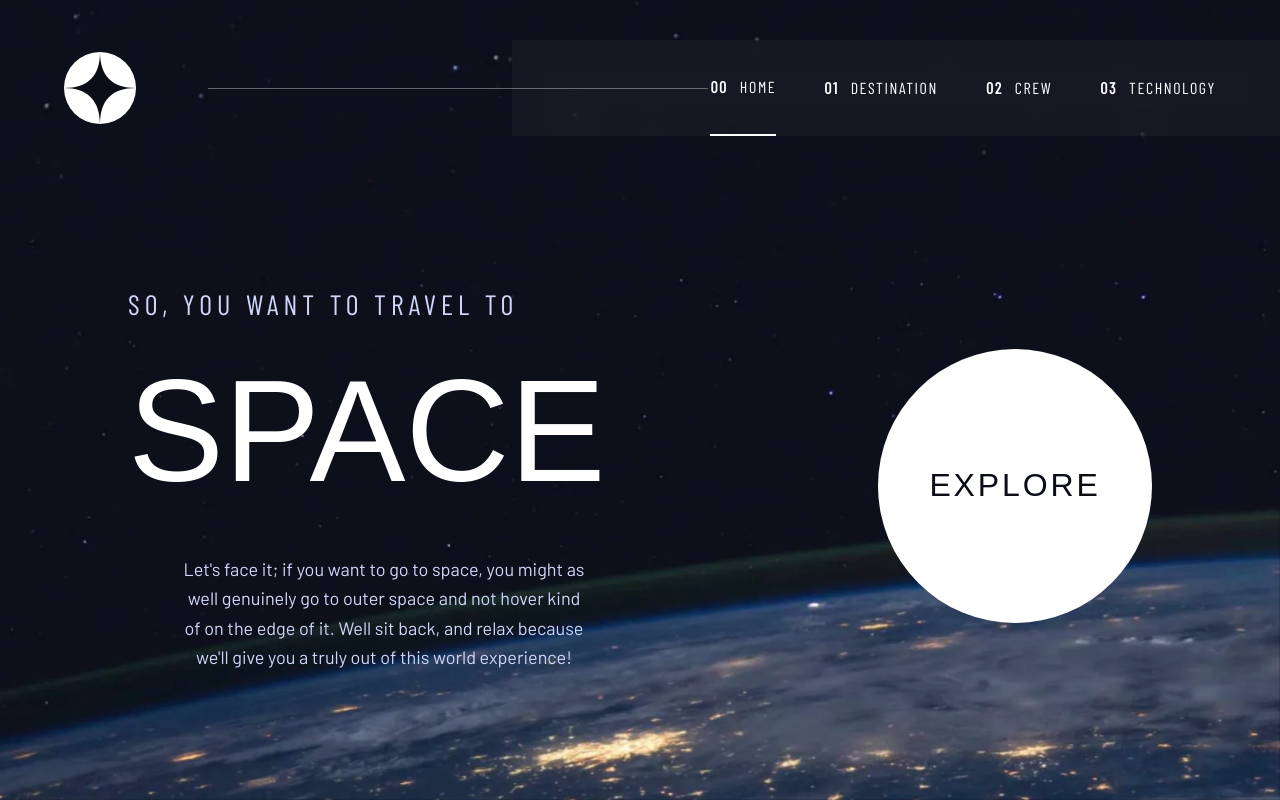
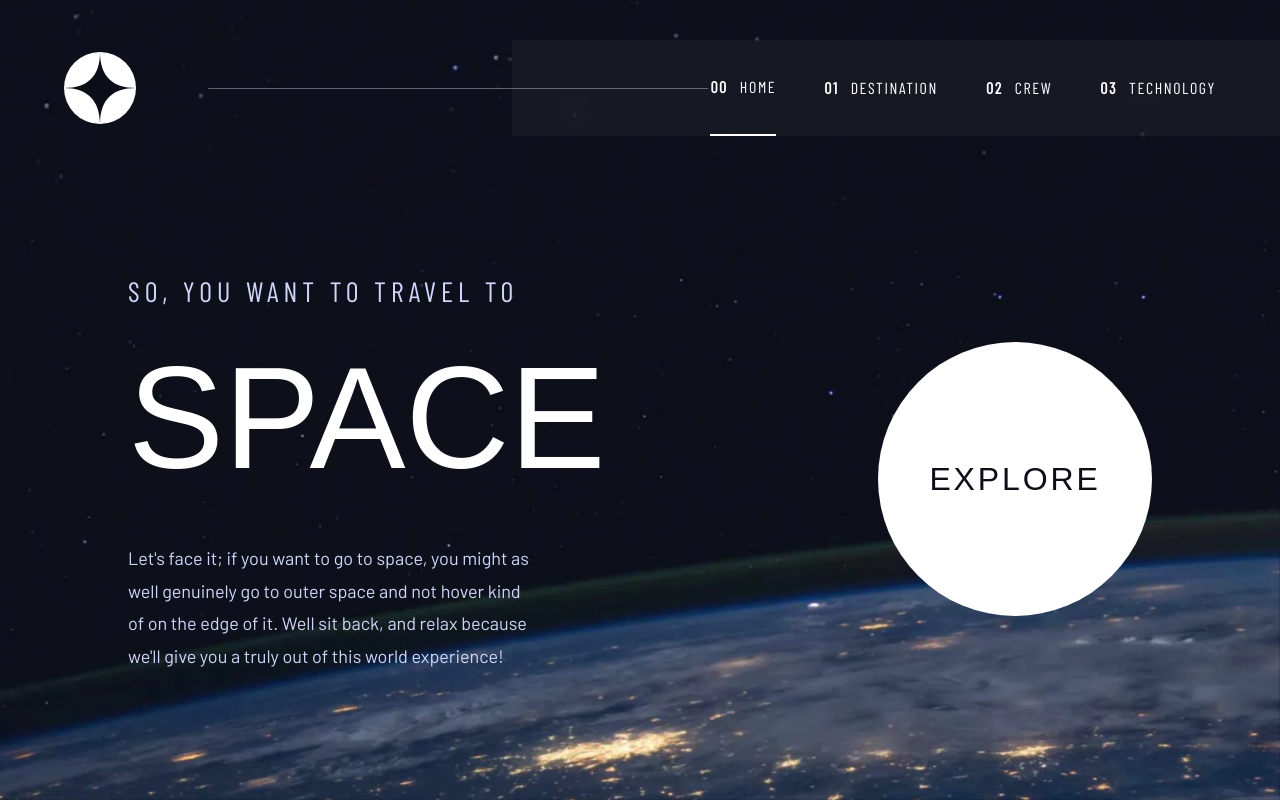
Before and after one commit to alexisdlr/space-torurism-nextjs, a Next.js app: page /home in a window 1280 px wide. Built offline with nearby package versions, Linux system fonts and the light colour scheme; a web font is replaced by a local one.

Commit message:
added: framer-motion, hero, home page

```diff
--- a/src/components/home/hero.tsx
+++ b/src/components/home/hero.tsx
@@ -39,7 +39,7 @@ const Hero = () => {
       variants={containerVariants}
       initial="initial"
       animate="animate"
-      className="flex min-h-0 flex-1 w-full items-center justify-center lg:items-end p-10 md:p-16 lg:p-24 xl:p-32 2xl:p-40"
+      className="flex min-h-0 flex-1 w-full lg:items-end p-10 md:p-16 lg:p-24 xl:p-32 2xl:p-40"
     >
       <div className="grid w-full grid-cols-1 items-end gap-10 lg:gap-0 md:grid-cols-2 md:gap-0">
         <div className="flex w-full lg:max-w-xl flex-col gap-6 items-center lg:gap-0 lg:items-start">
@@ -57,7 +57,7 @@ const Hero = () => {
           </motion.h1>
           <motion.p
             variants={itemVariants}
-            className="mt-6 lg:mt-0 font-barlow text-sm leading-relaxed lg:text-preset-9 text-center lg:text-balance text-blue-300 "
+            className="mt-6 lg:mt-0 font-barlow text-preset-9 text-balance text-blue-300 "
           >
             Let&apos;s face it; if you want to go to space, you might as well
             genuinely go to outer space and not hover kind of on the edge of it.
```
